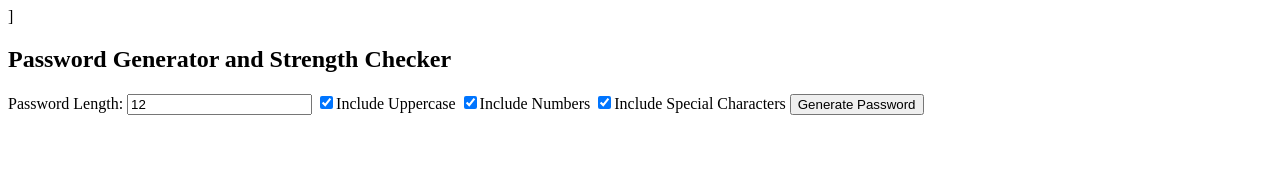
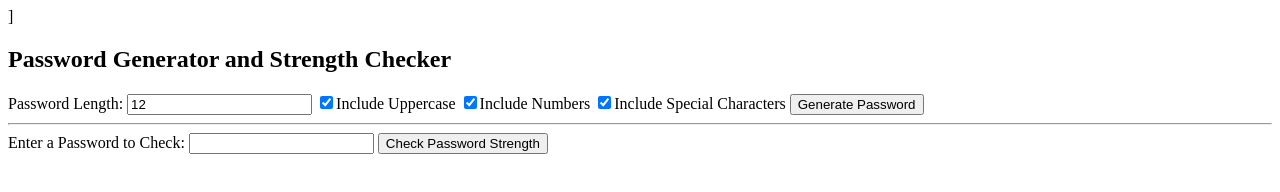
Before and after one commit to Snehdoshi/Password-Generator-and-Strength-Checker-by-Flask-Py, a plain HTML site: page Web/index.html in a window 1280 px wide. Drawn offline with Linux system fonts and the light colour scheme.

Commit message:
Added the Strength Checker html logic

```diff
--- a/Web/index.html
+++ b/Web/index.html
@@ -16,7 +16,13 @@
       <label><input type="checkbox" id="specialChar" checked >Include Special Characters</label>
         <button>Generate Password</button>
         <div class="result" id="generatedResult"></div>
+        <hr>
+        <label>Enter a Password to Check:</label>
+        <input type="text" id="checkPassword">
+        <button>Check Password Strength</button>
+        <div class="result" id="checkResult"></div>
   </div>
+
 
 
 <script src="passScript.js"></script>
```
